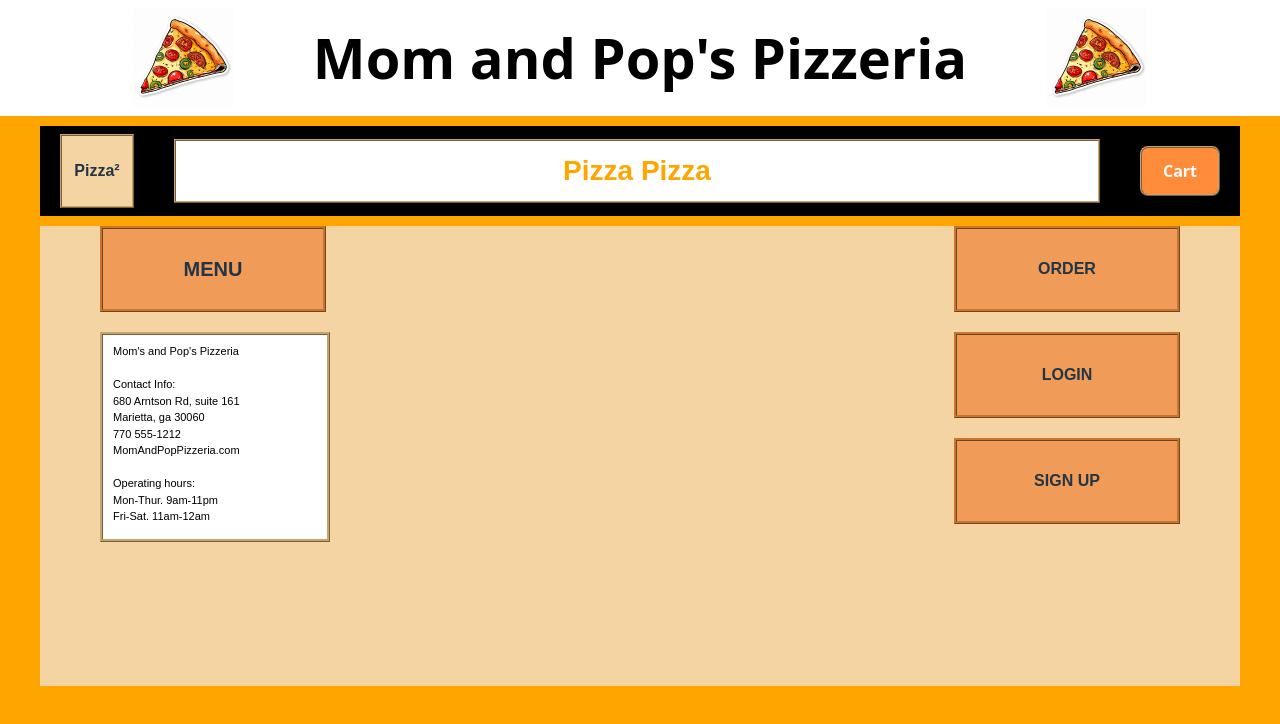
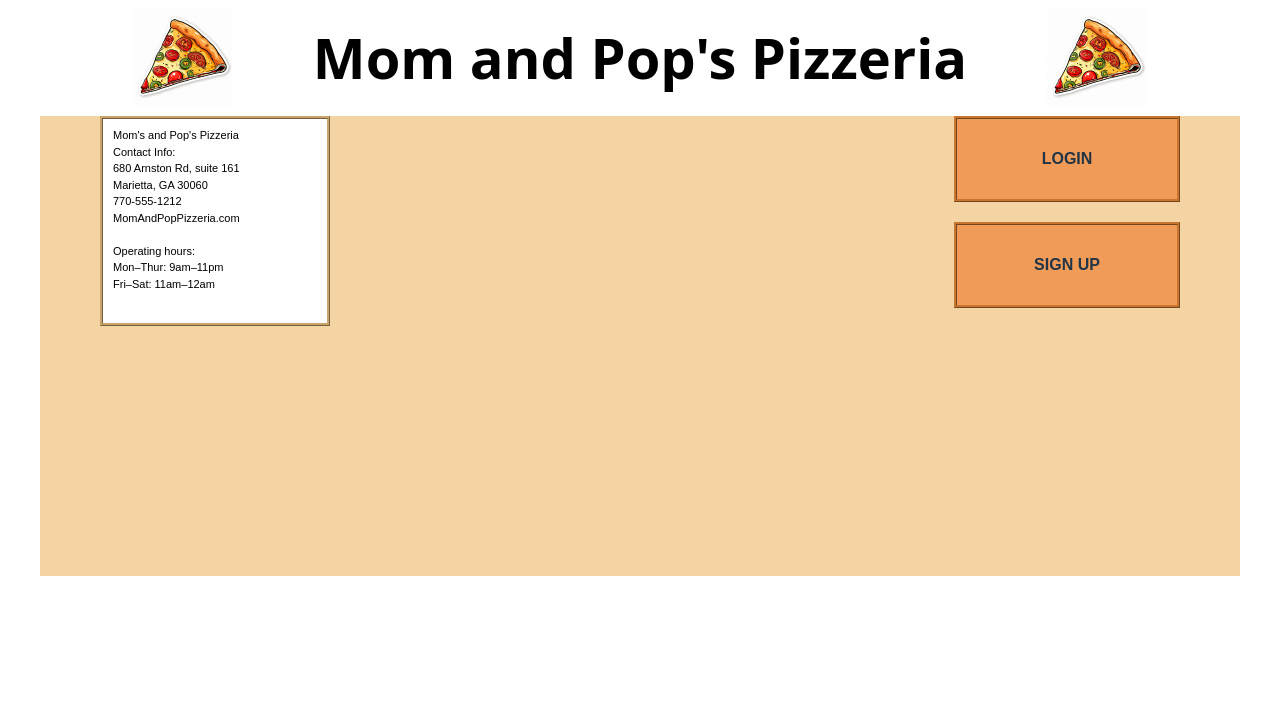
Before and after one commit to FernandoC-01/pizzaPizza, a React (Vite) app in the folder client/: page / in a window 1280 px wide. Shown: the top 724 px of the page. Built offline with nearby package versions, Linux system fonts and the light colour scheme.

Commit message:
Updated homepage layout + restored header + cleaned routing

```diff
--- a/client/src/App.jsx
+++ b/client/src/App.jsx
@@ -1,30 +1,32 @@
 import PizzaHome from "./components/PizzaHome.jsx";
-import { Routes, Route } from "react-router-dom"
-import Login from "./components/Login.jsx"
-import Signup from "./components/Signup.jsx"
+import { Routes, Route } from "react-router-dom";
+import Login from "./components/Login.jsx";
+import Signup from "./components/Signup.jsx";
+import Header from "./components/Header.jsx";
 
-//Add default logins
+// Add default logins
 const defaultUsers = [
   { email: "test@example.com", phone: "(123)-456-7890", password: "password123" },
-  { email: "user67@pizza.com", phone: "(777)-333-7777", password: "ILovePizza9"}
-]
+  { email: "user67@pizza.com", phone: "(777)-333-7777", password: "ILovepizza!" }
+];
 
-//set users to default logins so
+// Set users to default logins so they can log in
 if (!localStorage.getItem("users")) {
-  localStorage.setItem("users", JSON.stringify(defaultUsers))
+  localStorage.setItem("users", JSON.stringify(defaultUsers));
 }
 
 function App() {
+  return (
+    <>
+      <Header />
 
-  return (
-    <Routes>
-      <Route path="/" element={<PizzaHome />} />
-      <Route path="/login" element={<Login />} />
-      <Route path="/signup" element={<Signup />} />
-
-    </Routes>
-
-  )
+      <Routes>
+        <Route path="/" element={<PizzaHome />} />
+        <Route path="/login" element={<Login />} />
+        <Route path="/signup" element={<Signup />} />
+      </Routes>
+    </>
+  );
 }
 
 export default App;
--- /dev/null
+++ b/client/src/PizzaHome.css
@@ -0,0 +1,90 @@
+/*  PizzaHome layout  */
+
+.main-area {
+  display: flex;
+  justify-content: space-between;
+  align-items: flex-start;
+  max-width: 1200px;
+  margin: 40px auto;
+  padding: 20px 40px;
+  gap: 48px;
+  box-sizing: border-box;
+}
+
+/*  Left side: info card  */
+
+.left-side {
+  flex: 1;
+  display: flex;
+  justify-content: flex-start;
+}
+
+.info-card {
+  background-color: #ffffff;
+  padding: 18px 22px;
+  border-radius: 6px;
+  box-shadow: 0 0 6px rgba(0, 0, 0, 0.25);
+  min-width: 260px;
+}
+
+.info-text {
+  margin: 0;
+  white-space: pre-wrap;
+  font-family: system-ui, -apple-system, BlinkMacSystemFont, "Segoe UI", sans-serif;
+  font-size: 14px;
+  line-height: 1.5;
+}
+
+/*  Right side: LOGIN + SIGN UP cards  */
+
+.right-side {
+  display: flex;
+  flex-direction: column;
+  gap: 24px;
+}
+
+.sign-card {
+  background-color: #e97834;
+  padding: 18px 40px;
+  border-radius: 8px;
+  font-size: 20px;
+  font-weight: 600;
+  color: #ffffff;
+  text-align: center;
+  cursor: pointer;
+  box-shadow: 0 0 4px rgba(0, 0, 0, 0.2);
+  transition: transform 0.1s ease-out, box-shadow 0.1s ease-out,
+    background-color 0.1s ease-out;
+}
+
+.sign-card:hover {
+  transform: translateY(-2px);
+  box-shadow: 0 4px 10px rgba(0, 0, 0, 0.25);
+  background-color: #f0893a;
+}
+
+/*  Responsive tweak for smaller screens  */
+
+@media (max-width: 768px) {
+  .main-area {
+    flex-direction: column;
+    align-items: center;
+    gap: 32px;
+    padding: 20px;
+  }
+
+  .left-side {
+    justify-content: center;
+    width: 100%;
+  }
+
+  .right-side {
+    width: 100%;
+    align-items: center;
+  }
+
+  .sign-card {
+    width: 70%;
+    max-width: 320px;
+  }
+}
--- a/client/src/components/PizzaHome.jsx
+++ b/client/src/components/PizzaHome.jsx
@@ -1,86 +1,38 @@
 import React from "react";
 import "../styles/PizzaHome.css"; // styling for this page
-import Header from "./Header"
-import { Link } from "react-router-dom"
 
 function PizzaHome() {
   const infoText = `Mom's and Pop's Pizzeria
-
 Contact Info:
-680 Arntson Rd, suite 161
-Marietta, ga 30060
-770 555-1212
+680 Arnston Rd, suite 161
+Marietta, GA 30060
+770-555-1212
 MomAndPopPizzeria.com
 
 Operating hours:
-Mon-Thur. 9am-11pm
-Fri-Sat. 11am-12am`;
+Mon–Thur: 9am–11pm
+Fri–Sat: 11am–12am`;
 
   return (
-
-    <>
-    <Header />
-
-    <div className="pizza-app-root">
-      {/* top bar */}
-      <header className="top-bar">
-        {/* logo placeholder (left) */}
-        <div className="logo-box">
-          <span>Pizza²</span>
-        </div>
-
-        {/* banner placeholder (center) */}
-        <div className="banner-box">
-          <h1>Pizza Pizza</h1>
-        </div>
-
-        {/* cart button (right) */}
-        <Link to="/cart">
-          <button className="cart-button">Cart</button>
-        </Link>
-      </header>
-
-      {/* main area */}
     <main className="main-area">
-        {/* left side content */}
+      {/* left: info card only */}
       <section className="left-side">
-          {/* menu sign */}
-          <Link to="/menu" className="homeBtn">
-            <div className="menu-sign">
-              <span>MENU</span>
-            </div>
-          </Link>
-
-          {/* info card */}
         <div className="info-card">
           <pre className="info-text">{infoText}</pre>
         </div>
       </section>
 
-        {/* rigth side content */}
+      {/* right: LOGIN + SIGN UP only */}
       <section className="right-side">
-          <Link to="/order" className="homeBtn">
-            <div className="sign-card">
-              <span>ORDER</span>
-            </div>
-          </Link>
-
-          <Link to="/login" className="homeBtn">
         <div className="sign-card">
           <span>LOGIN</span>
         </div>
-          </Link>
 
-          <Link to="/signup" className="homeBtn">
         <div className="sign-card">
           <span>SIGN UP</span>
         </div>
-          </Link>
-
       </section>
     </main>
-    </div>
-    </>
   );
 }
 
```
Lines whose indentation alone changed are shown as unchanged.
